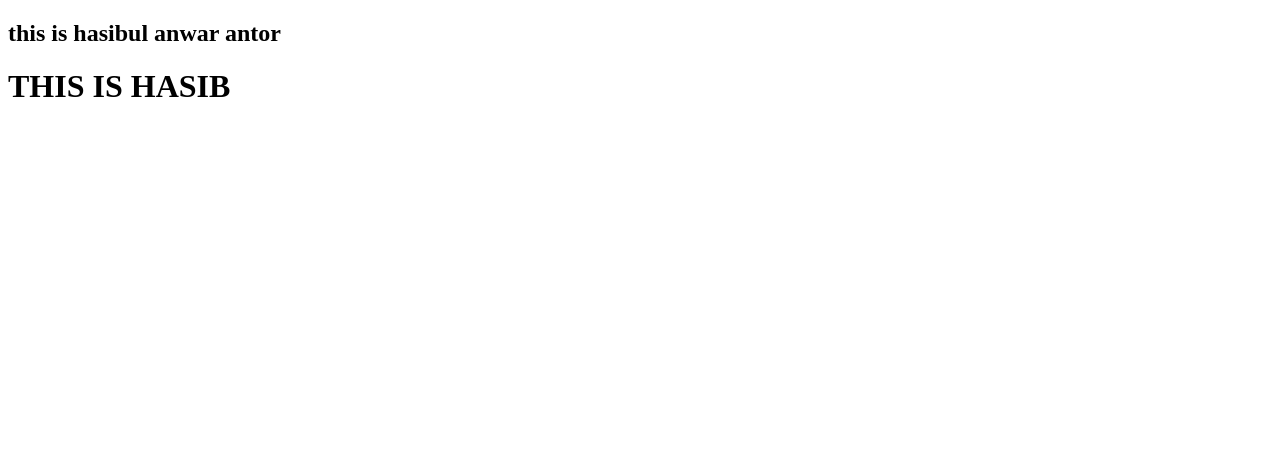
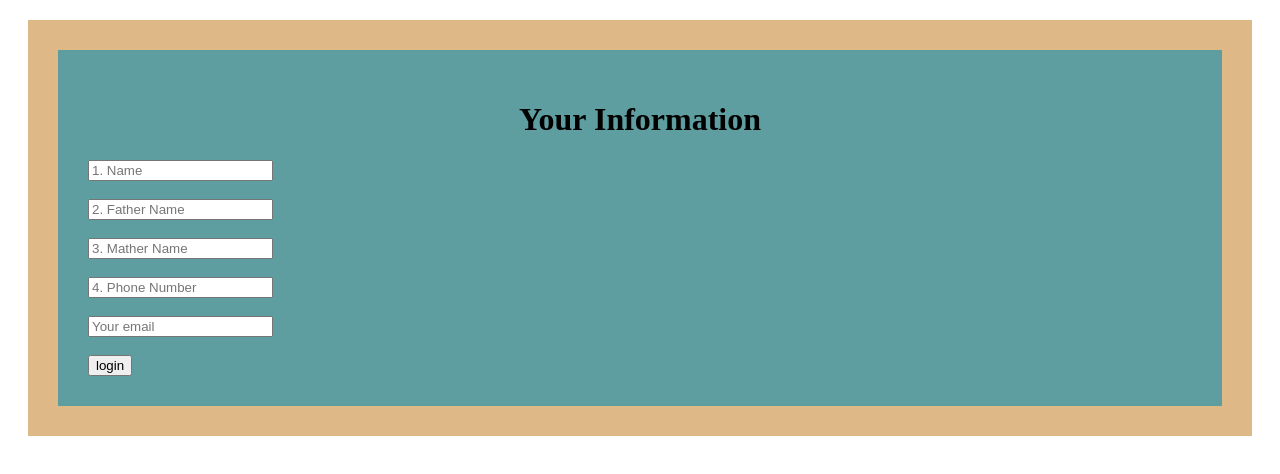
Before and after one commit to Hasibantor/my-third-repo, a plain HTML site: page index.html in a window 1280 px wide. Drawn offline with Linux system fonts and the light colour scheme.

Commit message:
this is a simple commit

```diff
--- /dev/null
+++ b/index.css
@@ -0,0 +1,11 @@
+div{
+    box-sizing:  border-box;
+    border: 30px solid burlywood;
+    margin: 20px;
+    padding: 30px;
+    background-color: cadetblue;
+}
+.gin{
+    text-align: center;
+    text-align: bold ;
+}
--- a/index.html
+++ b/index.html
@@ -4,9 +4,17 @@
     <meta charset="UTF-8">
     <meta name="viewport" content="width=device-width, initial-scale=1.0">
     <title>Document</title>
+    <link rel="stylesheet" href="index.css">
 </head>
 <body>
-    <h2>this is hasibul anwar antor</h2>
-    <H1>THIS IS HASIB</H1>
+    <div>
+   <h1 class="gin">Your Information</h1>
+   <input placeholder="1. Name" type="text"><br><br>
+   <input placeholder="2. Father Name" type="text"><br><br>
+   <input placeholder="3. Mather Name" type="text"><br><br>
+   <input placeholder="4. Phone Number" type="number" name="" id=""><br><br>
+   <input placeholder="Your email" type="email" name="" id=""><br><br>
+   <button>login</button>
+</div>
 </body>
 </html>
```
